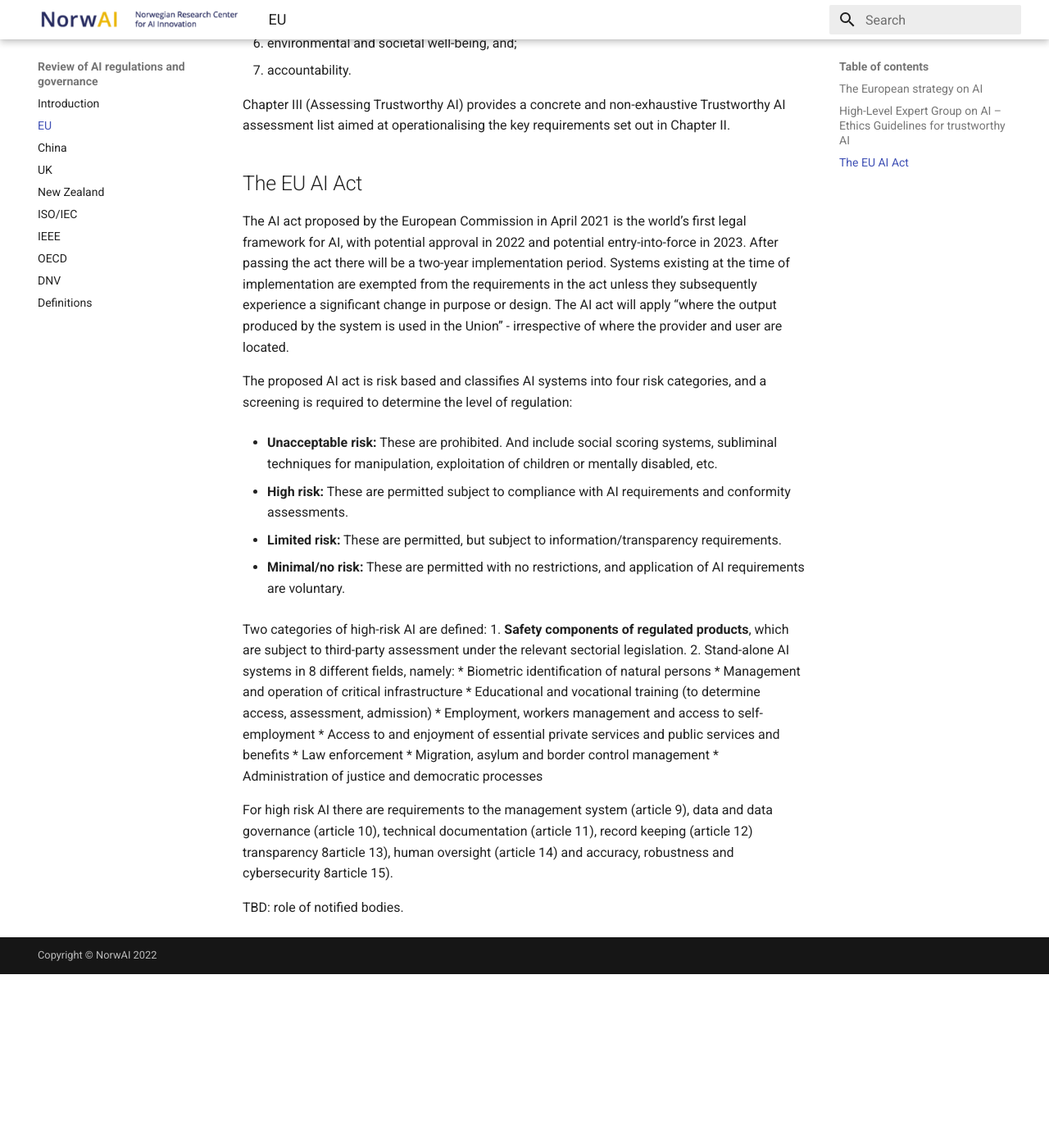
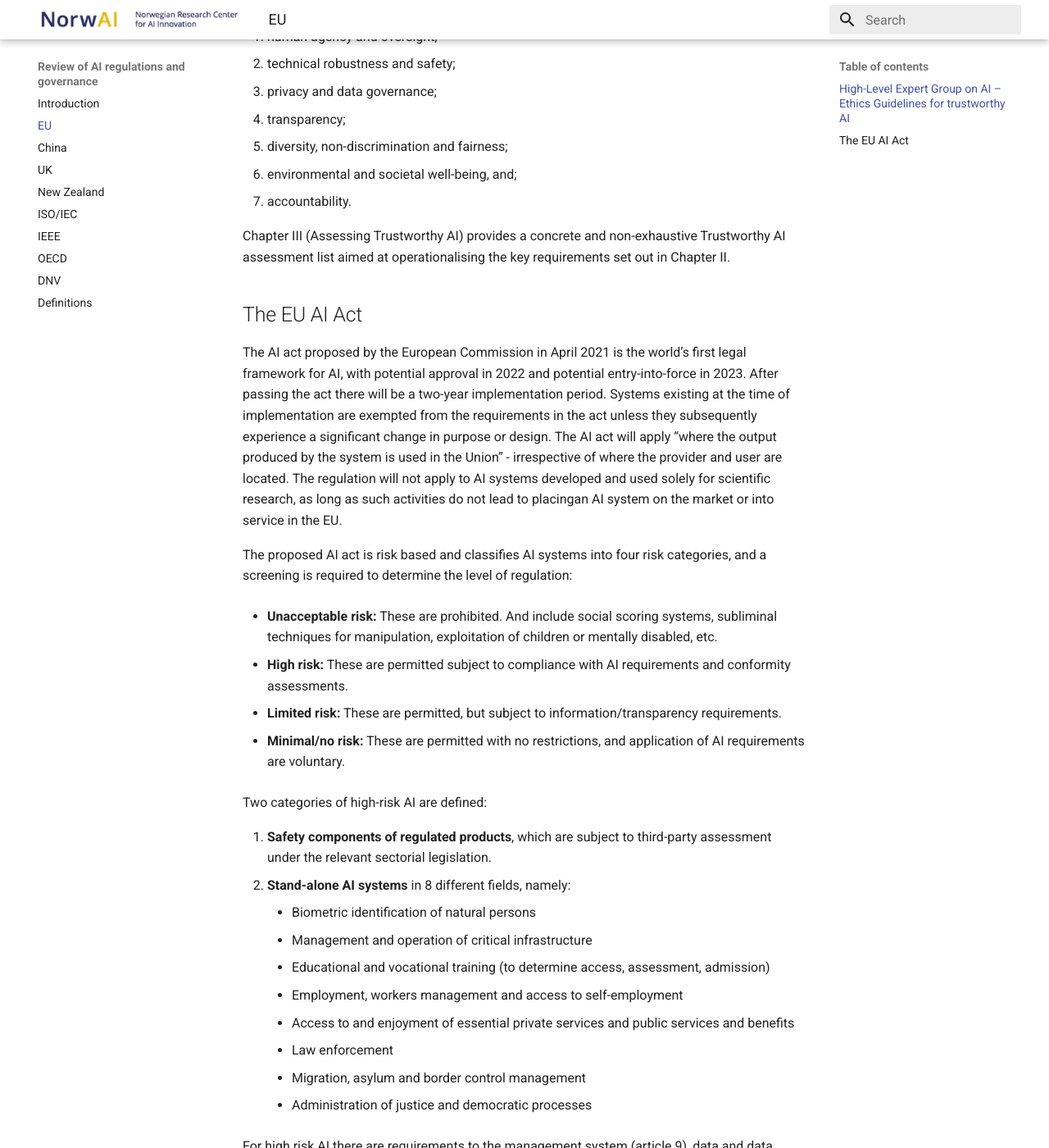
Before and after one commit to sfi-norwai/regreview, an MkDocs documentation site: the page built from content/docs/eu.md, in a window 1280 px wide and 1400 px high, scrolled down 840 px. Shown: the whole window at 82% size. Built offline with MkDocs 1.6.1 and Material for MkDocs 9.7.7, drawn with Linux system fonts in a browser that asks for light colours; before the commit the page ends 2028 px from its top, so only the background shows below that; some of the changed text lies outside the part shown.

Commit message:
Update eu.md

```diff
--- a/content/docs/eu.md
+++ b/content/docs/eu.md
@@ -1,7 +1,11 @@
 # AI governance and regulation in the European union
 
-## The European strategy on AI
-TBD (Andreas)
+The [EU’s approach to artificial intelligence](https://digital-strategy.ec.europa.eu/en/policies/european-approach-artificial-intelligence) centres on excellence and trust, aiming to boost research and industrial capacity and ensure fundamental rights.
+The European Commission has proposed three inter-related legal initiatives that will contribute to building trustworthy AI:
+
+1. A European legal framework for AI to address fundamental rights and safety risks specific to the AI systems;
+2. EU rules to address liability issues related to new technologies, including AI systems;
+3. A revision of sectoral safety legislation (e.g. Machinery Regulation, General Product Safety Directive).
 
 ## High-Level Expert Group on AI – Ethics Guidelines for trustworthy AI
 The European Commission’s High-Level Expert Group on AI published [Ethics Guidelines for trustworthy AI](https://www.aepd.es/sites/default/files/2019-12/ai-ethics-guidelines.pdf) in 2019. It introduces three necessary (but not sufficient) components for achievement of trustworthy AI, that should be met throughout the AI system's entire life cycle, namely that it should be **lawful**, **ethical** and **robust**. The guideline present a framework addressing the ethics and robustness aspects.
@@ -20,7 +24,8 @@
 Chapter III (Assessing Trustworthy AI) provides a concrete and non-exhaustive Trustworthy AI assessment list aimed at operationalising the key requirements set out in Chapter II.
 
 ## The EU AI Act
-The AI act proposed by the European Commission in April 2021 is the world’s first legal framework for AI, with potential approval in 2022 and potential entry-into-force in 2023. After passing the act there will be a two-year implementation period. Systems existing at the time of implementation are exempted from the requirements in the act unless they subsequently experience a significant change in purpose or design. The AI act will apply “where the output produced by the system is used in the Union” - irrespective of where the provider and user are located.
+The AI act proposed by the European Commission in April 2021 is the world’s first legal framework for AI, with potential approval in 2022 and potential entry-into-force in 2023. After passing the act there will be a two-year implementation period. Systems existing at the time of implementation are exempted from the requirements in the act unless they subsequently experience a significant change in purpose or design. The AI act will apply “where the output produced by the system is used in the Union” - irrespective of where the provider and user are located. The regulation will not apply to AI systems developed and used solely for scientific research, as long as such activities do not lead to placingan AI system on the market or into service in the EU.
+
 
 The proposed AI act is risk based and classifies AI systems into four risk categories, and a screening is required to determine the level of regulation:
 
@@ -34,8 +39,9 @@
 
 
 Two categories of high-risk AI are defined:
+
 1.	**Safety components of regulated products**, which are subject to third-party assessment under the relevant sectorial legislation.
-2.	Stand-alone AI systems in 8 different fields, namely:
+2.	**Stand-alone AI systems** in 8 different fields, namely:
     * Biometric identification of natural persons
     * Management and operation of critical infrastructure
     * Educational and vocational training (to determine access, assessment, admission)
@@ -45,6 +51,6 @@
     * Migration, asylum and border control management
     * Administration of justice and democratic processes
 
-For high risk AI there are requirements to the management system (article 9), data and data governance (article 10), technical documentation (article 11), record keeping (article 12) transparency 8article 13), human oversight (article 14) and accuracy, robustness and cybersecurity 8article 15).
+For high risk AI there are requirements to the management system (article 9), data and data governance (article 10), technical documentation (article 11), record keeping (article 12) transparency (article 13), human oversight (article 14) and accuracy, robustness and cybersecurity (article 15).
 
-TBD: role of notified bodies.
+A conformity assessment is required for high-risk AI systems. For seven of the eight mentioned high-risk AI systems, an internal conformity assessment is permitted. For high-risk AI systems that relate to the biometric identification and categorization of natural persons, the provider may choose internal conformity assessment only if harmonised standards or common specifications have been applied - otherwise the conformity assessment must be conducted by a Notified Body (third party assurance provider).
```
